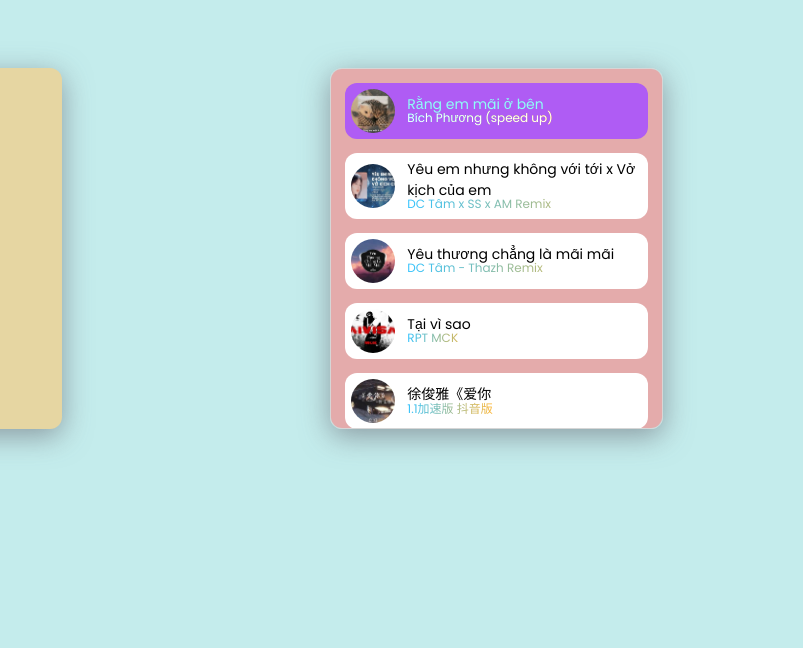
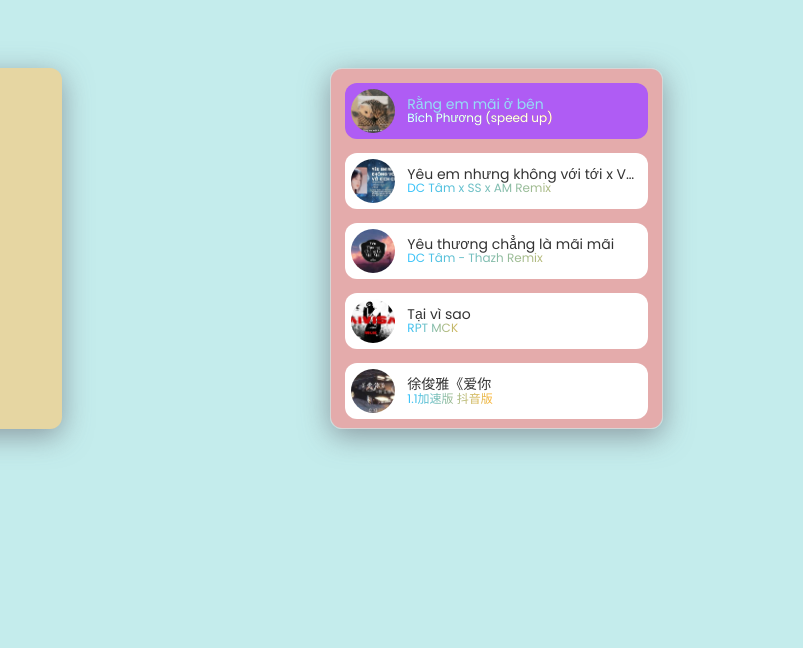
Before and after one commit to PhuongBui09/MP3Remix, a plain HTML site: page index.html in a window 1280 px wide. Shown: the part 152-800 px from the top of the page, 477-1280 px from the left. Drawn offline with Linux system fonts and the light colour scheme.

Commit message:
Updatecss

```diff
--- a/main.css
+++ b/main.css
@@ -190,7 +190,22 @@
 .moTa p {
   font-size: 14px;
   margin-bottom: -6px;
+  -webkit-background-clip: text;
+  opacity: 0.8;
+  display: -webkit-box;
+  -webkit-line-clamp: 1;
+  -webkit-box-orient: vertical;
+  overflow: hidden;
+  /* animation: marquee 10s linear infinite; */
 }
+/* @keyframes marquee {
+  0% {
+    transform: translateX(100%);
+  }
+  100% {
+    transform: translateX(-100%);
+  }
+} */
 .moTa span {
   font-size: 12px;
   background: linear-gradient(to right, #00b4ff, #fda300);
```
Lines whose indentation alone changed are shown as unchanged.
